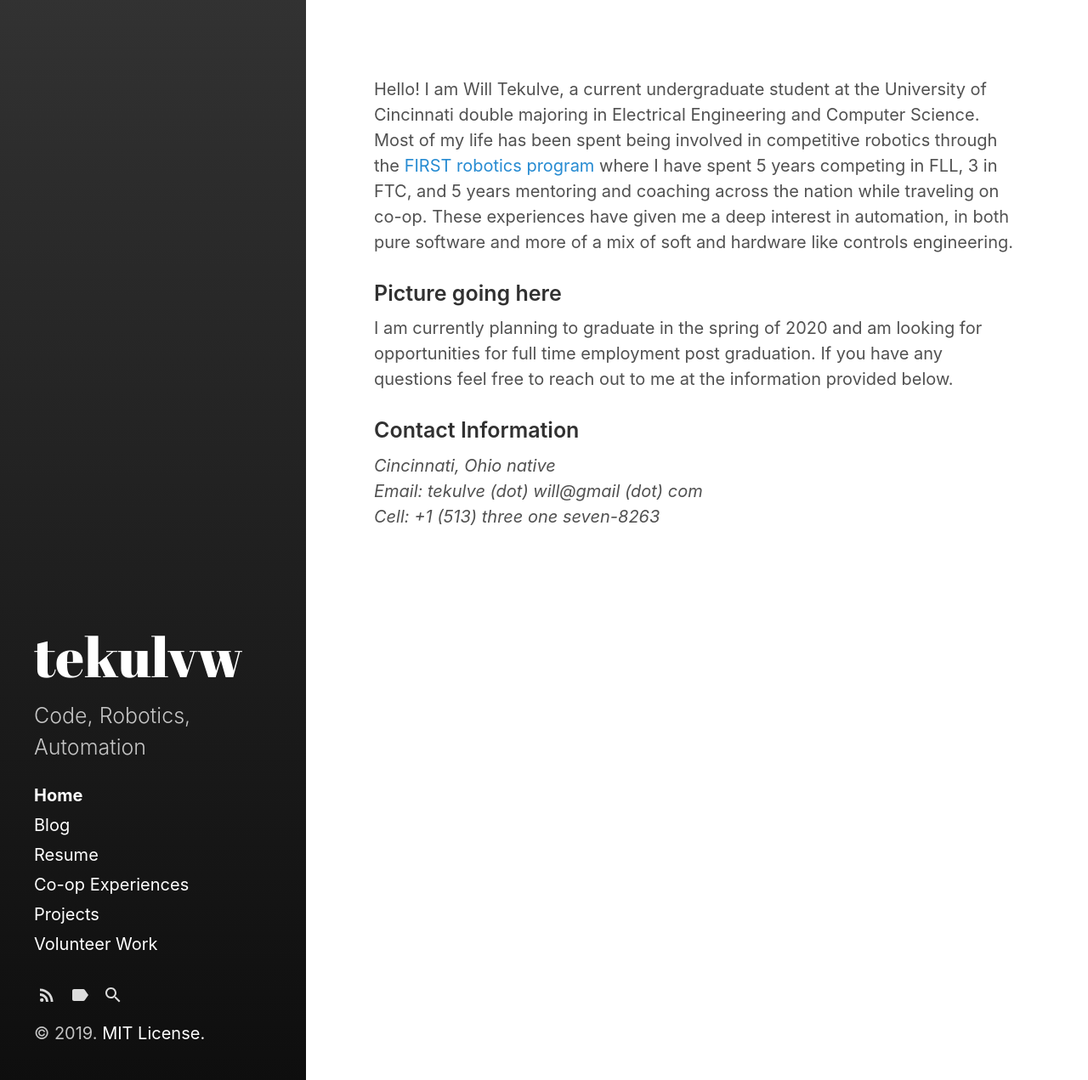
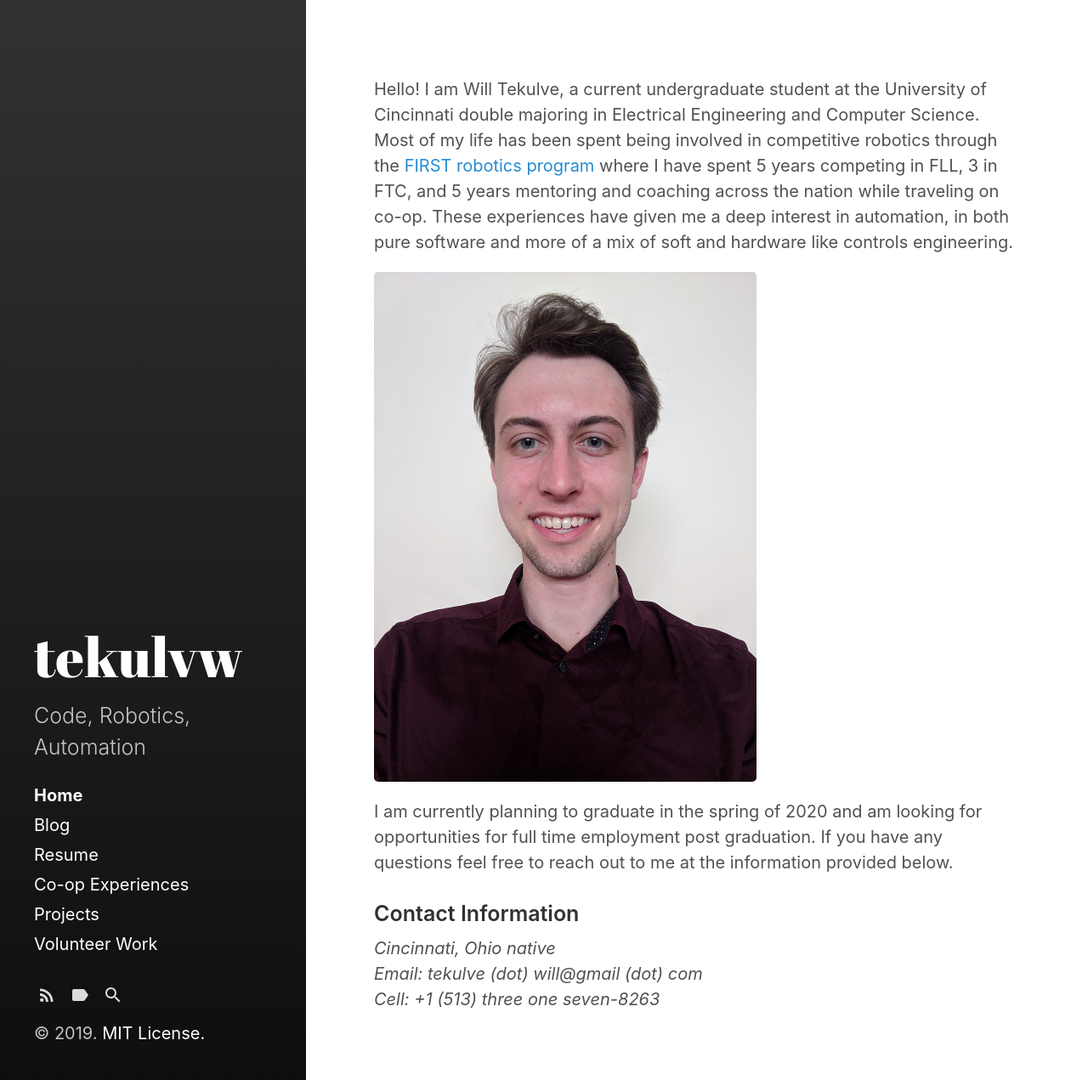
Before and after one commit to tekulvw/tekulvw.github.io, a Jekyll site: the page built from index.md, in a window 1280 px wide. Shown: the whole page at 85% size. Built offline with Jekyll 4.4.1, drawn with Linux system fonts in a browser that asks for light colours.

Commit message:
add headshot

```diff
--- a/index.md
+++ b/index.md
@@ -6,7 +6,7 @@ Hello! I am Will Tekulve, a current undergraduate student at the University of C
 Most of my life has been spent being involved in competitive robotics through the [FIRST robotics program](https://www.firstinspires.org/) where I have spent 5 years competing in FLL, 3 in FTC, and 5 years mentoring and coaching across the nation while traveling on co-op.
 These experiences have given me a deep interest in automation, in both pure software and more of a mix of soft and hardware like controls engineering.
 
-### Picture going here
+[![Headshot]({{ site.url }}{{ site.baseurl }}/assets/img/headshot.png)]({{ site.url }}{{ site.baseurl }}/assets/img/headshot.png)
 
 I am currently planning to graduate in the spring of 2020 and am looking for opportunities for full time employment post graduation. If you have any questions feel free to reach out to me at the information provided below.
 
```
Also changed, not shown: assets/img/headshot.png (added).
